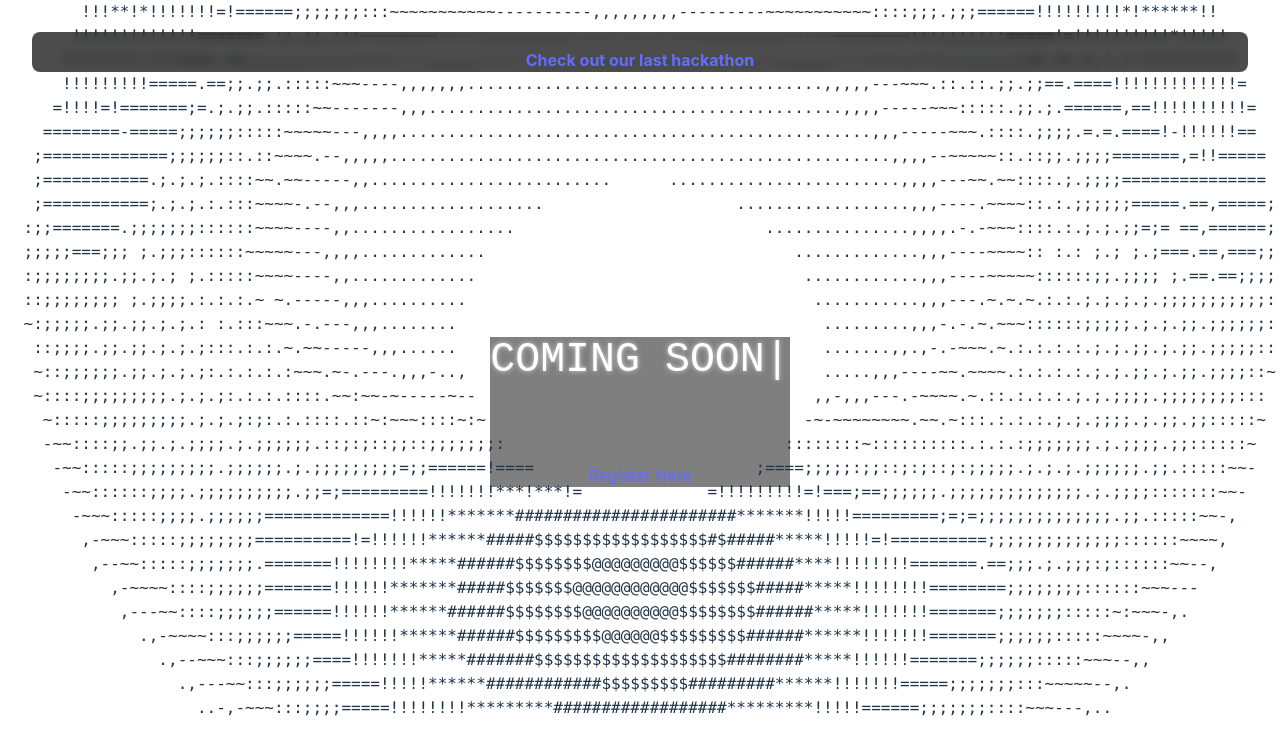
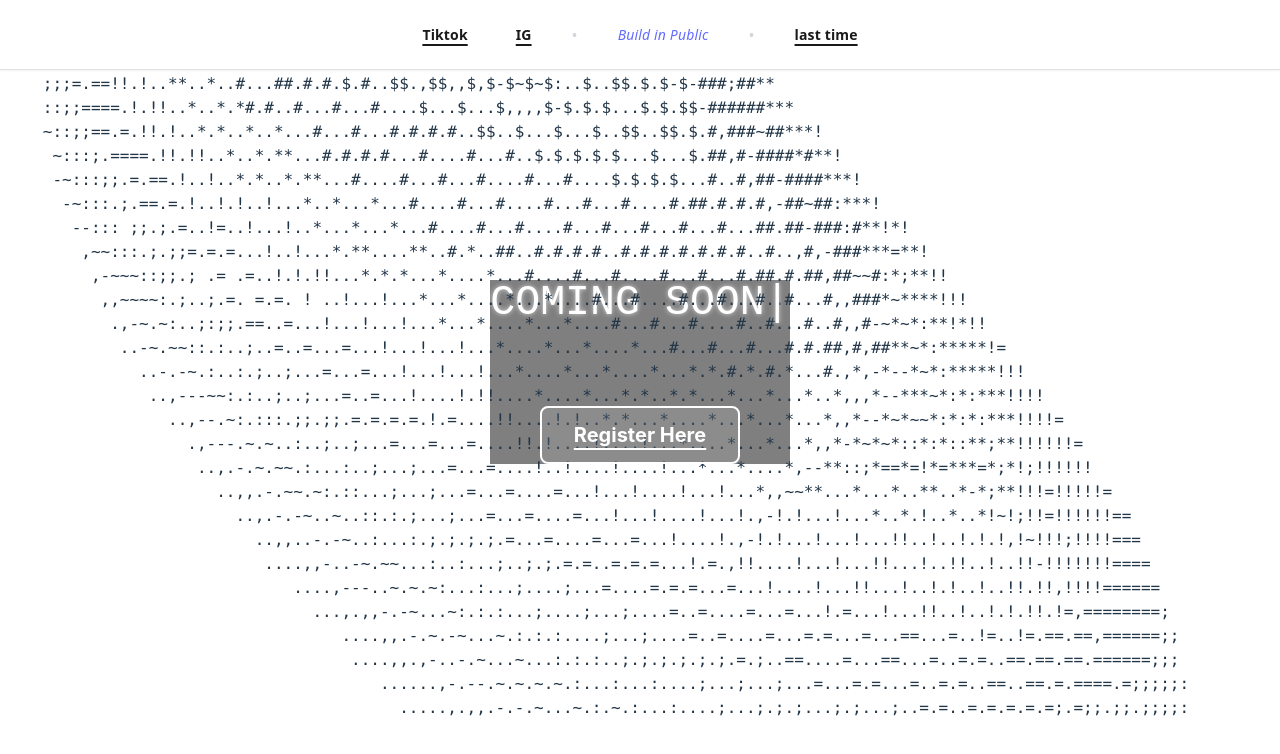
Before and after one commit to SimonTheWang/bagelshacks, a React (Vite) app: page / in a window 1280 px wide. Shown: the top 754 px of the page. Built offline with nearby package versions, Linux system fonts and the light colour scheme.

Commit message:
hackathon

```diff
--- a/index.html
+++ b/index.html
@@ -3,7 +3,9 @@
   <head>
     <meta charset="UTF-8" />
     <link rel="icon" type="image/svg+xml" href="/vite.svg" />
-    <meta name="viewport" content="width=device-width, initial-scale=1.0" />
+    <meta name="viewport" content="width=device-width, initial-scale=1.0, maximum-scale=1.0, user-scalable=no" />
+    <meta name="mobile-web-app-capable" content="yes" />
+    <meta name="apple-mobile-web-app-capable" content="yes" />
     <title>BagelHacks</title>
   </head>
   <body>
--- a/src/App.css
+++ b/src/App.css
@@ -1,8 +1,27 @@
 #root {
   max-width: 1280px;
   margin: 0 auto;
-  padding: 2rem;
+  padding: 0;
   text-align: center;
+  -webkit-tap-highlight-color: transparent;
+}
+
+@media (min-width: 768px) {
+  #root {
+    padding: 2rem;
+  }
+}
+
+/* Mobile optimizations */
+@media (max-width: 767px) {
+  body {
+    overflow-x: hidden;
+  }
+
+  * {
+    -webkit-tap-highlight-color: transparent;
+    -webkit-touch-callout: none;
+  }
 }
 
 .logo {
--- a/src/pages/next-event.tsx
+++ b/src/pages/next-event.tsx
@@ -8,9 +8,6 @@ function App() {
   const [scrollY, setScrollY] = useState(0);
   const [windowWidth, setWindowWidth] = useState(0);
   const [windowHeight, setWindowHeight] = useState(0);
-  const [glitchActive, setGlitchActive] = useState(false);
-  const [glitchStyle, setGlitchStyle] = useState({});
-  const [glitchCount, setGlitchCount] = useState(0);
 
   useEffect(() => {
     // Set initial window dimensions
@@ -34,72 +31,14 @@ function App() {
     window.addEventListener('scroll', handleScroll);
     window.addEventListener('resize', handleResize);
 
-    // Glitch effect timer with shorter duration and less frequency
-    const glitchInterval = setInterval(() => {
-      // Lower probability (10% chance) for less frequent glitches
-      if (Math.random() < 0.3) {
-        setGlitchActive(true);
-        setGlitchCount(prev => prev + 1);
-
-        // Generate random glitch style
-        const newGlitchStyle = generateGlitchStyle();
-        setGlitchStyle(newGlitchStyle);
-
-        // Turn off glitch after shorter random duration
-        setTimeout(() => {
-          setGlitchActive(false);
-        }, Math.random() * 300 + 100); // 100-400ms duration (shorter)
-      }
-    }, 500); // Check less frequently (every 2 seconds)
-
     return () => {
       if (script && document.body.contains(script)) {
         document.body.removeChild(script);
       }
       window.removeEventListener('scroll', handleScroll);
       window.removeEventListener('resize', handleResize);
-      clearInterval(glitchInterval);
     };
   }, []);
-
-  // More subtle glitch style generator
-  const generateGlitchStyle = () => {
-    const colors = [
-      'rgba(255, 0, 0, 0.4)',    // Red (less opaque)
-      'rgba(0, 255, 0, 0.4)',    // Green (less opaque)
-      'rgba(0, 0, 255, 0.4)',    // Blue (less opaque)
-      'rgba(255, 255, 0, 0.4)',  // Yellow (less opaque)
-      'rgba(0, 255, 255, 0.4)',  // Cyan (less opaque)
-      'rgba(255, 0, 255, 0.4)',  // Magenta (less opaque)
-    ];
-
-    // Fewer color blocks (1-2)
-    const numBlocks = Math.floor(Math.random() * 2) + 1;
-    let boxShadow = '';
-
-    for (let i = 0; i < numBlocks; i++) {
-      const color = colors[Math.floor(Math.random() * colors.length)];
-      // Smaller offsets for more subtle effect
-      const xOffset = Math.floor(Math.random() * 15 - 7);
-      const yOffset = Math.floor(Math.random() * 15 - 7);
-      const blur = Math.floor(Math.random() * 5);
-      const spread = Math.floor(Math.random() * 8);
-
-      boxShadow += `${xOffset}px ${yOffset}px ${blur}px ${spread}px ${color}${i < numBlocks - 1 ? ', ' : ''}`;
-    }
-
-    // Smaller translations
-    const translateX = Math.random() * 5 - 2.5;
-    const translateY = Math.random() * 5 - 2.5;
-
-    return {
-      filter: `hue-rotate(${Math.random() * 180}deg) contrast(${1 + Math.random() * 0.5})`,
-      boxShadow,
-      transform: `translate(${translateX}px, ${translateY}px)`,
-      position: 'relative',
-      zIndex: 5,
-    };
-  };
 
   const isMobile = windowWidth < 768;
 
@@ -117,93 +56,128 @@ function App() {
     left: 0,
     width: '100%',
     height: '100%',
-    transition: glitchActive ? 'none' : 'transform 0.3s ease-out',
+    transition: 'transform 0.3s ease-out',
     transform:
     `translateX(${scrollY > returnPoint ? returnPoint + (scrollY - returnPoint) * -moveSpeed : scrollY * moveSpeed}px) scale(${scale})`,
-    ...(glitchActive ? glitchStyle : {}),
   };
-
-  // Enhanced CSS for more subtle glitch animation
-  useEffect(() => {
-    const style = document.createElement('style');
-    style.textContent = `
-      @keyframes glitch-anim {
-        0% {
-          transform: translate(-2px, -2px);
-        }
-        20% {
-          transform: translate(2px, 2px);
-        }
-        40% {
-          transform: translate(-2px, 2px);
-        }
-        60% {
-          transform: translate(2px, -2px);
-        }
-        80% {
-          transform: translate(-2px, 2px);
-        }
-        100% {
-          transform: translate(2px, -2px);
-        }
-      }
-
-      .glitch-effect {
-        position: relative;
-        overflow: visible !important;
-      }
-
-      .glitch-effect::before,
-      .glitch-effect::after {
-        content: '';
-        position: absolute;
-        top: 0;
-        left: 0;
-        width: 100%;
-        height: 100%;
-        pointer-events: none;
-        z-index: -1;
-      }
-
-      .glitch-effect::before {
-        left: -2px;
-        animation: glitch-anim 0.3s infinite linear alternate-reverse;
-        background-color: rgba(255, 0, 0, 0.2);
-        opacity: 0.5;
-      }
-
-      .glitch-effect::after {
-        left: 2px;
-        animation: glitch-anim 0.3s infinite linear alternate;
-        background-color: rgba(0, 255, 255, 0.2);
-        opacity: 0.5;
-      }
-    `;
-    document.head.appendChild(style);
-
-    return () => {
-      document.head.removeChild(style);
-    };
-  }, []);
 
   return (
     <>
-      {/* White container - directly in the main structure */}
-      <div className="w-full bg-white text-black p-2 text-center z-high animate-fade-in-1 h-[5vh] w-[50vw] content-container">
-        <a href="/chapter-1" rel="noreferrer" className="hover:underline font-bold">
-        Check out our last hackathon
-        </a>
-      </div>
-
-      {/* Badge */}
-      {/* <div className="fixed top-0 right-0 w-10 h-10 bg-white text-black p-2 text-center z-20 animate-fade-in-1">
-        <img src="/badge.png" alt="BagelHack Badge" className="w-full h-full object-contain" />
-      </div> */}
+      {/* Header */}
+      <header
+        className="fixed top-0 left-0 right-0 shadow-sm"
+        style={{
+          backgroundColor: '#ffffff',
+          borderBottom: '1px solid #e0e0e0',
+          zIndex: 9999,
+          padding: isMobile ? '0.75rem 1rem' : '1rem 2rem'
+        }}
+      >
+        <div
+          className="flex items-center justify-center"
+          style={{
+            gap: isMobile ? '0.5rem' : '1rem',
+            fontFamily: 'system-ui, -apple-system, sans-serif',
+            fontSize: isMobile ? '0.75rem' : '0.875rem',
+            letterSpacing: '0.01em',
+            flexWrap: isMobile ? 'wrap' : 'nowrap'
+          }}
+        >
+          <a
+            href="https://www.tiktok.com/@simonthewang"
+            target="_blank"
+            rel="noreferrer"
+            className="transition-all"
+            style={{
+              color: '#1a1a1a',
+              fontWeight: 700,
+              textDecoration: 'underline',
+              textUnderlineOffset: '4px',
+              textDecorationThickness: '1.5px',
+              padding: isMobile ? '0.4rem 0.6rem' : '0.5rem 1rem',
+              borderRadius: '6px',
+              backgroundColor: 'transparent'
+            }}
+            onMouseEnter={(e) => {
+              e.currentTarget.style.backgroundColor = '#f3f4f6';
+              e.currentTarget.style.color = '#000';
+            }}
+            onMouseLeave={(e) => {
+              e.currentTarget.style.backgroundColor = 'transparent';
+              e.currentTarget.style.color = '#1a1a1a';
+            }}
+          >
+            Tiktok
+          </a>
+          <a
+            href="https://www.instagram.com/simonthewang/"
+            target="_blank"
+            rel="noreferrer"
+            className="transition-all"
+            style={{
+              color: '#1a1a1a',
+              fontWeight: 700,
+              textDecoration: 'underline',
+              textUnderlineOffset: '4px',
+              textDecorationThickness: '1.5px',
+              padding: isMobile ? '0.4rem 0.6rem' : '0.5rem 1rem',
+              borderRadius: '6px',
+              backgroundColor: 'transparent'
+            }}
+            onMouseEnter={(e) => {
+              e.currentTarget.style.backgroundColor = '#f3f4f6';
+              e.currentTarget.style.color = '#000';
+            }}
+            onMouseLeave={(e) => {
+              e.currentTarget.style.backgroundColor = 'transparent';
+              e.currentTarget.style.color = '#1a1a1a';
+            }}
+          >
+            IG
+          </a>
+          <span style={{ color: '#d1d5db', margin: isMobile ? '0 0.2rem' : '0 0.5rem', fontSize: isMobile ? '0.875rem' : '1rem' }}>•</span>
+          <span style={{
+            color: '#6b7280',
+            fontWeight: 600,
+            fontStyle: 'italic',
+            padding: isMobile ? '0.4rem 0.6rem' : '0.5rem 1rem',
+            whiteSpace: 'nowrap'
+          }}>
+            <a href="https://aerial-chemistry-647.notion.site/BAGELHACKS-II-29084364faef80389836d8cc11d97dc6?pvs=74" target="_blank" rel="noreferrer">
+            Build in Public
+            </a>
+          </span>
+          <span style={{ color: '#d1d5db', margin: isMobile ? '0 0.2rem' : '0 0.5rem', fontSize: isMobile ? '0.875rem' : '1rem' }}>•</span>
+          <a
+            href="/chapter-1"
+            rel="noreferrer"
+            className="transition-all"
+            style={{
+              color: '#1a1a1a',
+              fontWeight: 700,
+              textDecoration: 'underline',
+              textUnderlineOffset: '4px',
+              textDecorationThickness: '1.5px',
+              padding: isMobile ? '0.4rem 0.6rem' : '0.5rem 1rem',
+              borderRadius: '6px',
+              backgroundColor: 'transparent'
+            }}
+            onMouseEnter={(e) => {
+              e.currentTarget.style.backgroundColor = '#f3f4f6';
+              e.currentTarget.style.color = '#000';
+            }}
+            onMouseLeave={(e) => {
+              e.currentTarget.style.backgroundColor = 'transparent';
+              e.currentTarget.style.color = '#1a1a1a';
+            }}
+          >
+            last time
+          </a>
+        </div>
+      </header>
 
       <div
         style={bagelStyle}
-        className={glitchActive ? 'glitch-effect' : ''}
-        key={`bagel-container-${glitchCount}`}
       >
         {isMobile ? <BagelMini speed={0.25} /> : <Bagel speed={0.25} />}
       </div>
@@ -232,7 +206,35 @@ function App() {
             </h1>
           </div>
           <div className="animate-fade-in-2 mt-20">
-            <a href="https://luma.com/xnofhh2r" target="_blank" rel="noreferrer">
+            <a
+              href="https://luma.com/xnofhh2r"
+              target="_blank"
+              rel="noreferrer"
+              style={{
+                color: '#ffffff',
+                fontSize: isMobile ? '1rem' : '1.25rem',
+                fontWeight: 700,
+                textDecoration: 'underline',
+                textUnderlineOffset: isMobile ? '4px' : '6px',
+                textDecorationThickness: '2px',
+                padding: isMobile ? '0.65rem 1.5rem' : '0.75rem 2rem',
+                border: '2px solid #ffffff',
+                borderRadius: '8px',
+                display: 'inline-block',
+                transition: 'all 0.3s ease',
+                backgroundColor: 'rgba(255, 255, 255, 0.1)',
+                backdropFilter: 'blur(10px)',
+                touchAction: 'manipulation'
+              }}
+              onMouseEnter={(e) => {
+                e.currentTarget.style.backgroundColor = 'rgba(255, 255, 255, 0.2)';
+                e.currentTarget.style.transform = 'scale(1.05)';
+              }}
+              onMouseLeave={(e) => {
+                e.currentTarget.style.backgroundColor = 'rgba(255, 255, 255, 0.1)';
+                e.currentTarget.style.transform = 'scale(1)';
+              }}
+            >
               Register Here
             </a>
           </div>
```
